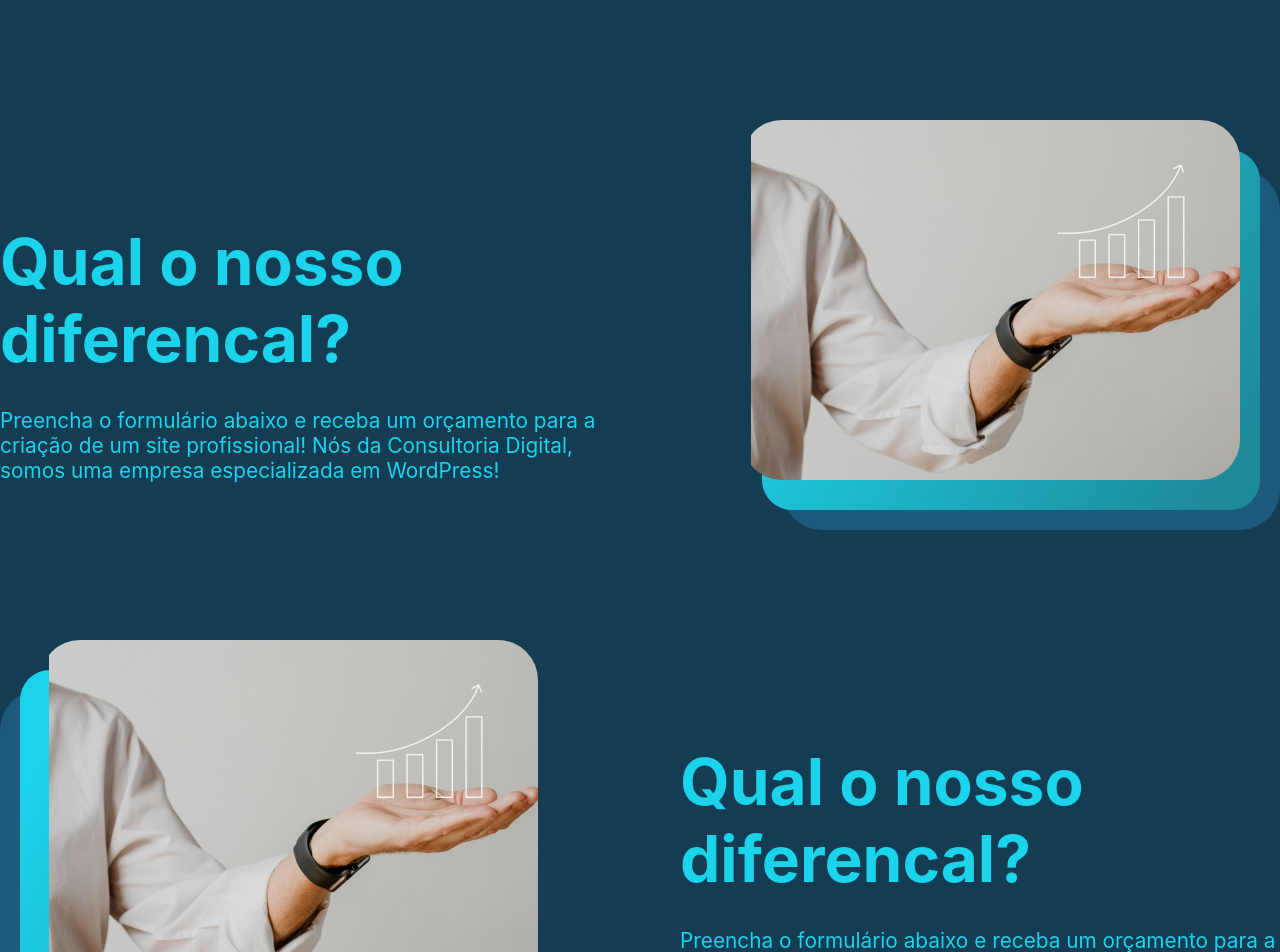
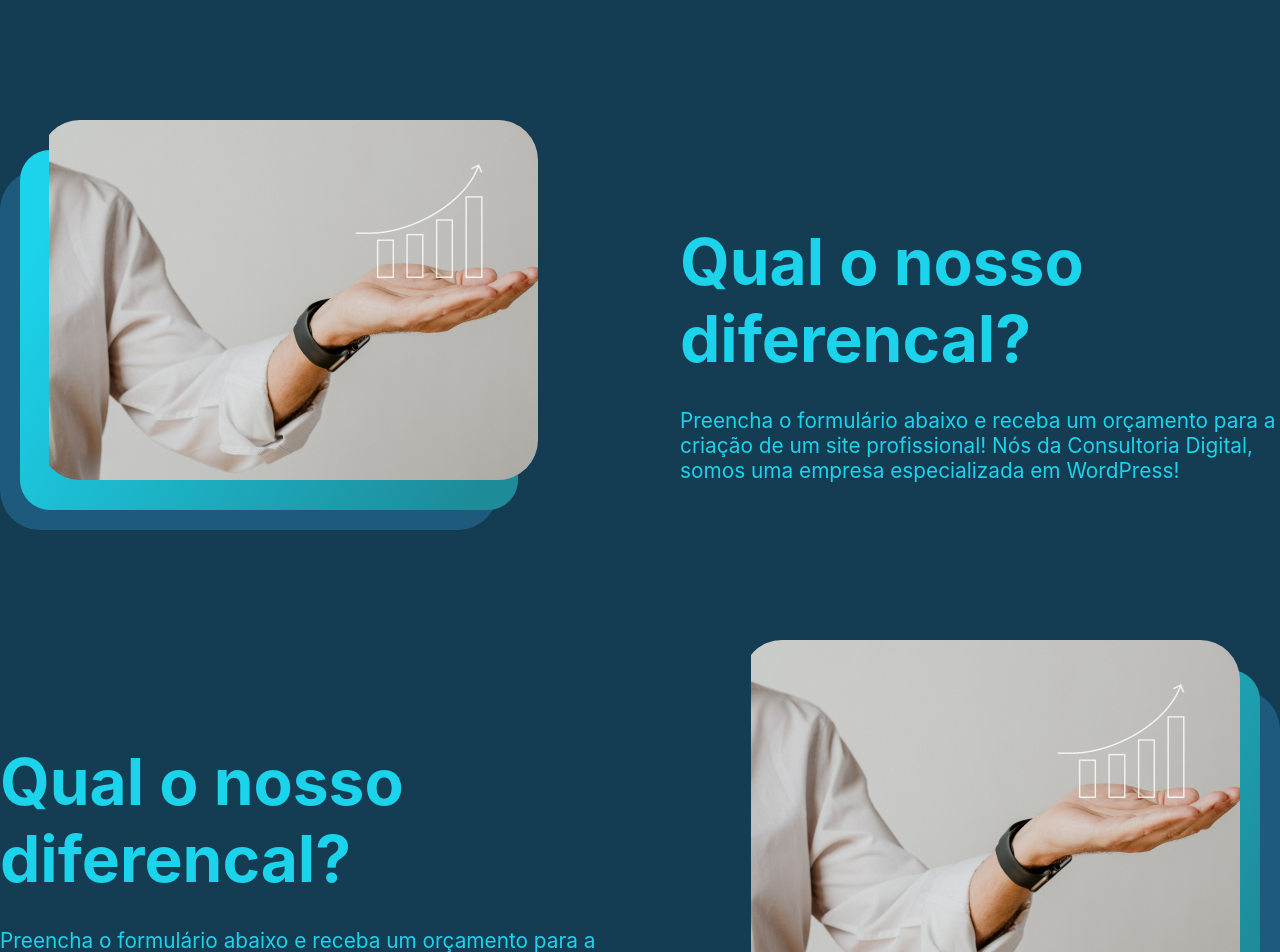
Before and after one commit to maikonweber/NaganoPrivete, a Next.js app: page / in a window 1280 px wide. Shown: the part 1040-1992 px from the top of the page. Built offline with nearby package versions, Linux system fonts and the light colour scheme.

Commit message:
add style section

```diff
--- a/src/Components/Header/index.js
+++ b/src/Components/Header/index.js
@@ -1,4 +1,3 @@
-import {Container,Overlay,BoxTitle,Title} from "./style"
 import Link from "next/link"
 import Style from "./style.module.css"
 function Header() {
--- a/src/Components/Header/style.js
+++ /dev/null
@@ -1,40 +0,0 @@
-import styled from "styled-components";
-
-export const Container = styled.div`
-        position:relative;
-        background-image: url("/hero.jpg");
-        background-size:cover;
-        background-position:right;
-        background-attachment: fixed;
-        background-repeat:no-repeat;
-        height:80vh;
-        width:100%;
-        display:flex;
-        justify-content:center;
-
-`
-
-export const Overlay = styled.div`
-        width:100%;
-        height:100%;
-        left:0;
-        top:0;
-        position:absolute;
-        background:var(--overlay-top);
-`
-
-export const BoxTitle = styled.div`
-        width:100%;
-        max-width:1440px;
-        display:flex;
-        padding-top: 100px;
-`
-
-export const Title = styled.h1`
-        z-index:2;
-        font-weight:bold;
-        font-size:7rem;
-        width:800px;
-        color:var(--primary-color);
-
-`
--- a/src/Components/SectionText/index.js
+++ b/src/Components/SectionText/index.js
@@ -1,21 +1,20 @@
 import Link from "next/link"
-import {Container,Cont,Text,Title, Left, Right,ContImage} from "./styled"
-
+import Style from "./style.module.css"
 function SectionText({title,text,image,order}) {
     return (
-        <Container >
-           <Cont>
-               <Left order={order}>
-                    <Title>{title}</Title>
-                    <Text>{text}</Text>
-               </Left>
-               <Right  order={order}>
-                    <ContImage order={order}>
+        <div className={Style.container}>
+           <div className={`${Style.cont} ${order !== "normal" && Style.active}`}>
+               <div className={`${Style.left}  ${order == "normal" && Style.active}`} >
+                    <h2 className={Style.title}>{title}</h2>
+                    <p className={Style.text}>{text}</p>
+               </div>
+               <div className={`${Style.Right} ${order == "normal" && Style.active}`} >
+                    <div className={`${Style.contImage}  ${order == "normal" && Style.active}`} >
                         <img src={image}/>
-                    </ContImage>
-               </Right>
-           </Cont>
-        </Container>
+                    </div>
+               </div>
+           </div>
+        </div>
     )
 }
 
--- /dev/null
+++ b/src/Components/SectionText/style.module.css
@@ -0,0 +1,122 @@
+
+.container {
+    width:100%;
+    display: flex;
+    justify-content: center;
+    padding: 80px 0;
+}
+
+.cont{
+        display: flex;
+        width: 100%;
+        max-width: 1440px;
+        height: 100%;
+
+}
+
+.cont.active{
+        flex-direction: row-reverse;
+
+}
+.left{
+        flex:1;
+        display: flex;
+        align-items: flex-start ;
+        flex-direction: column;
+        justify-content: center;
+        width: 100%;
+        max-width: 1440px;
+        height: 100%;
+        order:  1 ;
+}
+.left.active{
+        align-items: flex-end ;
+        order:  2 ;
+
+}
+.title {
+        font-size: 4rem;
+        font-weight: bold;
+        width: 600px;
+        margin-bottom: 10px;
+        color: var(--primary-color);
+}
+
+.text {
+        font-size: 1.3rem;
+        width: 600px;
+        color: var(--primary-color);
+
+}
+
+.right{
+        flex:1;
+        display: flex;
+        justify-content: flex-end;
+        width: 100%;
+        max-width: 1440px;
+        height: 100%;
+        order:  2 ;
+}
+
+.right.active{
+        flex:1;
+        display: flex;
+        justify-content:  flex-start;
+        width: 100%;
+        max-width: 1440px;
+        height: 100%;
+        order:  1;
+}
+.contImage{
+        position: relative;
+        border-radius: 40px;
+        z-index: 2;
+        background: var(--secondary-color);
+
+}
+
+.contImage::before{
+        content: "";
+        height: 100%;
+        width: 100%;
+        display: block;
+        background: linear-gradient(121.22deg, #1BD3EB 10.66%, #1E8B99 92.42%);
+        border-radius: 30px;
+        position: absolute;
+        z-index: 1;
+        top:  -20px;
+        left: -20px;
+}
+
+.contImage.active::before{
+        content: "";
+        height: 100%;
+        width: 100%;
+        display: block;
+        background: linear-gradient(121.22deg, #1BD3EB 10.66%, #1E8B99 92.42%);
+        border-radius: 30px;
+        position: absolute;
+        z-index: 1;
+        top:  -20px;
+        left: 20px;
+}
+.contImage img{
+        position: relative;
+        left: -40px;
+        top:  -50px;
+        border-radius: 40px;
+        display: block;
+        overflow: hidden;
+        z-index: 3;
+}
+
+.contImage.active img{
+        position: relative;
+        left:  40px;
+        top:  -50px;
+        border-radius: 40px;
+        display: block;
+        overflow: hidden;
+        z-index: 3;
+}
--- a/src/Components/SectionText/styled.js
+++ /dev/null
@@ -1,81 +0,0 @@
-import styled from "styled-components";
-
-export const Container = styled.div`
-    width:100%;
-    display: flex;
-    justify-content: center;
-    padding: 80px 0;
-`
-
-export const Cont = styled.div`
-        display: flex;
-        width: 100%;
-        max-width: 1440px;
-        height: 100%;
-`
-
-export const Left = styled.div`
-        flex:1;
-        display: flex;
-        align-items: ${p=> {return p.order === "normal" ? "flex-start" : "flex-end"}};
-        flex-direction: column;
-        justify-content: center;
-        width: 100%;
-        max-width: 1440px;
-        height: 100%;
-        order: ${p=> { return p.order === "normal"  ? 1 : 2}};
-
-`
-export const Title = styled.h2`
-        font-size: 4rem;
-        font-weight: bold;
-        width: 600px;
-        margin-bottom: 10px;
-        color: var(--primary-color);
-`
-export const Text = styled.p`
-        font-size: 1.3rem;
-        width: 600px;
-        color: var(--primary-color);
-
-`
-
-export const Right = styled.div`
-        flex:1;
-        display: flex;
-        justify-content: ${p=> {return p.order === "normal" ? "flex-end" : "flex-start"}};
-        width: 100%;
-        max-width: 1440px;
-        height: 100%;
-        order: ${p=> {return p.order === "normal" ? 2 : 1}};
-
-`
-
-export const ContImage = styled.div`
-        position: relative;
-        border-radius: 40px;
-        z-index: 2;
-        background: var(--secondary-color);
-        img{
-           position: relative;
-           left: ${p=> {return p.order === "normal" ? "-40px" : "40px"}};
-           top:  -50px;
-           border-radius: 40px;
-           display: block;
-           overflow: hidden;
-           z-index: 3;
-        }
-
-        &::before{
-          content: "";
-          height: 100%;
-          width: 100%;
-          display: block;
-          background: linear-gradient(121.22deg, #1BD3EB 10.66%, #1E8B99 92.42%);
-          border-radius: 30px;
-          position: absolute;
-          z-index: 1;
-          top:  -20px;
-          left: ${p=> {return p.order === "normal" ? "-20px" : "20px"}};
-        }
-`
```
Also changed, not shown: src/Components/Footer/styled.js (deleted, +0 -69 lines).
